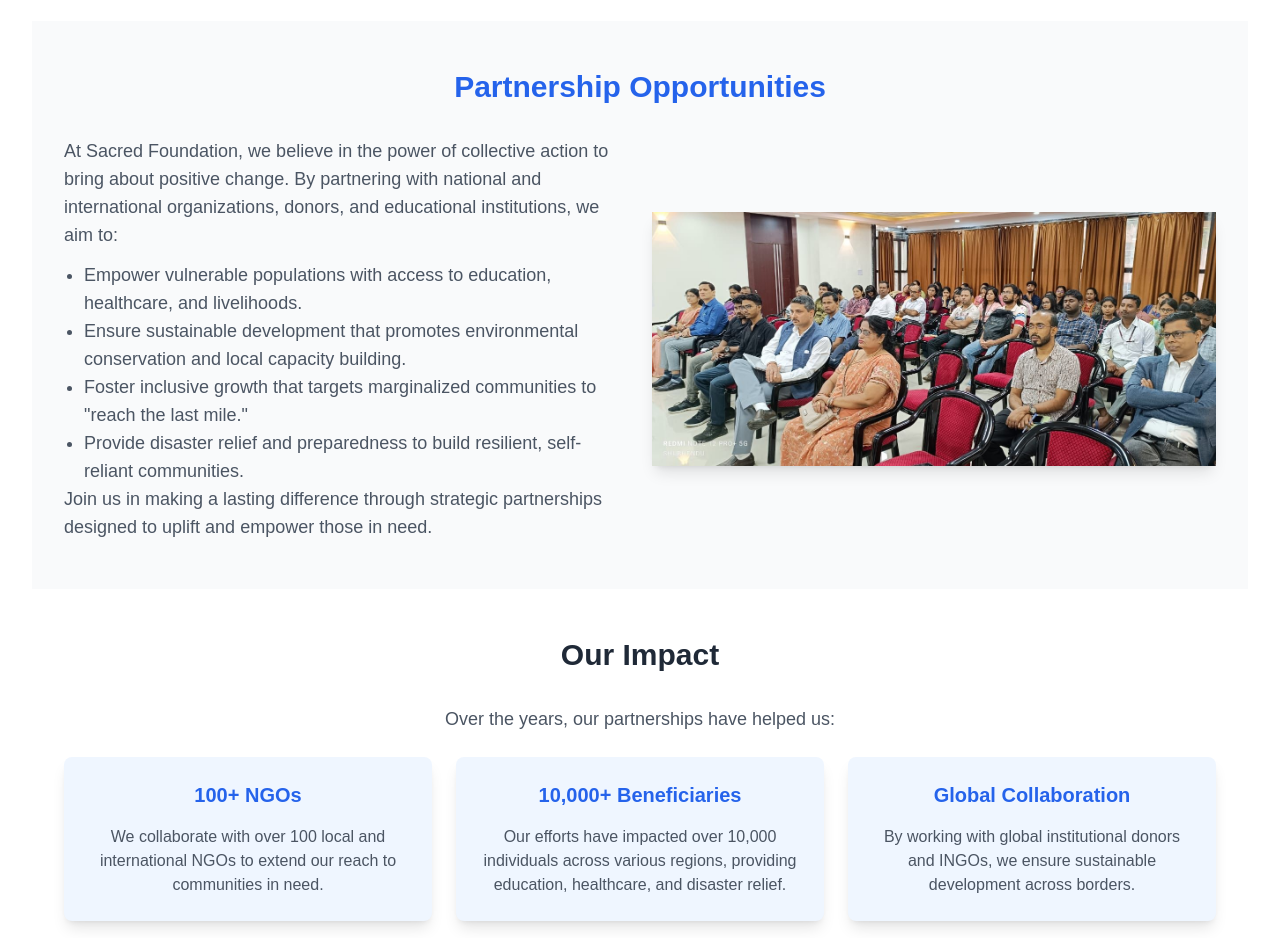
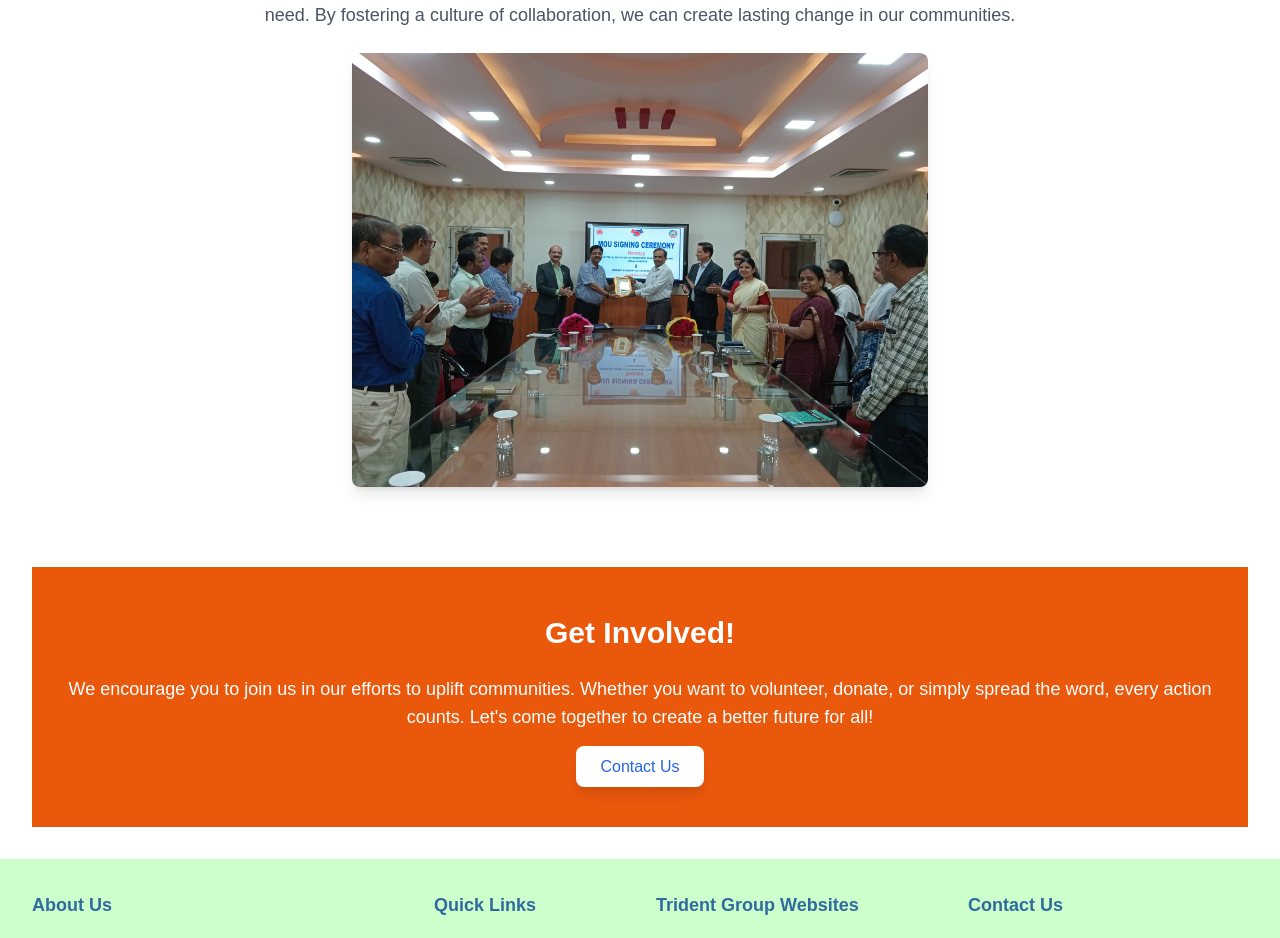
Before and after one commit to Bikash168/Trident_SF, a Next.js app: page /community-involvement in a window 1280 px wide. Shown: the part 520-1458 px from the top of the page. Built offline with nearby package versions, Linux system fonts and the light colour scheme.

Commit message:
new changes

```diff
--- a/pages/community-involvement.tsx
+++ b/pages/community-involvement.tsx
@@ -1,6 +1,7 @@
 import Head from 'next/head';
 import Layout from './components/layout';
-import Image from 'next/image';
+import Image from 'next/image'; // Import Image from next/image
+import Link from 'next/link'; // Import Link for navigation
 
 const CommunityInvolvement = () => {
   return (
@@ -16,85 +17,40 @@ const CommunityInvolvement = () => {
               Community <span className="text-blue-600">Involvement</span>
             </h1>
             <p className="text-lg text-gray-600 mb-6 text-center">
-              Sacred Foundation is dedicated to building resilient communities by reaching the "last mile." Through partnerships with NGOs, INGOs, institutional donors, and educational institutions, we are creating lasting, sustainable solutions for the most marginalized populations. Our approach focuses on collaboration and innovation to empower communities and drive long-term development.
+              At SACRED Foundation, we believe that community involvement is crucial for sustainable development. Our programs engage local communities, empowering them to take charge of their own growth and development. As part of our initiatives, we actively promote volunteerism and encourage individuals to participate in our various projects.
             </p>
-          </div>
-        </section>
+            <p className="text-lg text-gray-600 mb-6 text-center">
+              We recognize that “together we can achieve more,” and we invite everyone to join hands with us to make a difference in the lives of those in need. By fostering a culture of collaboration, we can create lasting change in our communities.
+            </p>
 
-        {/* Partnership Opportunities Section */}
-        <section className="bg-gray-50 py-12">
-          <div className="max-w-7xl mx-auto px-4 sm:px-6 lg:px-8">
-            <h2 className="text-3xl font-bold text-center text-blue-600 mb-8">
-              Partnership Opportunities
-            </h2>
-            <div className="grid grid-cols-1 md:grid-cols-2 gap-6 items-center">
-              <p className="text-lg text-gray-600">
-                At Sacred Foundation, we believe in the power of collective action to bring about positive change. By partnering with national and international organizations, donors, and educational institutions, we aim to:
-                <ul className="list-disc pl-5 mt-3">
-                  <li>Empower vulnerable populations with access to education, healthcare, and livelihoods.</li>
-                  <li>Ensure sustainable development that promotes environmental conservation and local capacity building.</li>
-                  <li>Foster inclusive growth that targets marginalized communities to "reach the last mile."</li>
-                  <li>Provide disaster relief and preparedness to build resilient, self-reliant communities.</li>
-                </ul>
-                Join us in making a lasting difference through strategic partnerships designed to uplift and empower those in need.
-              </p>
-              <div className="rounded-lg shadow-lg">
-                <Image
-                  src="/images/community-partnership.jpg"
-                  alt="Community Partnership"
-                  width={600}
-                  height={400}
-                />
-              </div>
-            </div>
-          </div>
-        </section>
-
-        {/* Impact Section */}
-        <section className="bg-white py-12">
-          <div className="max-w-7xl mx-auto px-4 sm:px-6 lg:px-8">
-            <h2 className="text-3xl font-bold text-center text-gray-800 mb-8">
-              Our Impact
-            </h2>
-            <p className="text-lg text-gray-600 mb-6 text-center">
-              Over the years, our partnerships have helped us:
-            </p>
-            <div className="grid grid-cols-1 md:grid-cols-3 gap-6">
-              <div className="bg-blue-50 p-6 rounded-lg shadow-lg text-center">
-                <h3 className="text-xl font-bold text-blue-600 mb-4">100+ NGOs</h3>
-                <p className="text-gray-600">
-                  We collaborate with over 100 local and international NGOs to extend our reach to communities in need.
-                </p>
-              </div>
-              <div className="bg-blue-50 p-6 rounded-lg shadow-lg text-center">
-                <h3 className="text-xl font-bold text-blue-600 mb-4">10,000+ Beneficiaries</h3>
-                <p className="text-gray-600">
-                  Our efforts have impacted over 10,000 individuals across various regions, providing education, healthcare, and disaster relief.
-                </p>
-              </div>
-              <div className="bg-blue-50 p-6 rounded-lg shadow-lg text-center">
-                <h3 className="text-xl font-bold text-blue-600 mb-4">Global Collaboration</h3>
-                <p className="text-gray-600">
-                  By working with global institutional donors and INGOs, we ensure sustainable development across borders.
-                </p>
-              </div>
+            {/* Image Section */}
+            <div className="flex justify-center mb-8">
+              <Image
+                src="/images/image1.jpg" // Adjust the path according to your project structure
+                alt="Community Involvement Initiative"
+                width={500} // Set appropriate width
+                height={300} // Set appropriate height
+                className="rounded-lg shadow-lg w-full md:w-1/2"
+              />
             </div>
           </div>
         </section>
 
         {/* Call to Action Section */}
-        <section className="bg-blue-600 py-12">
+        <section className="bg-orange-600 py-12">
           <div className="max-w-7xl mx-auto px-4 sm:px-6 lg:px-8">
             <h2 className="text-3xl font-bold text-center text-white mb-6">
-              Partner with Sacred Foundation
+              Get Involved!
             </h2>
             <p className="text-lg text-center text-white mb-6">
-              We invite NGOs, INGOs, institutional donors, and educational institutions to join hands with us in creating a sustainable future for marginalized communities. Together, we can reach the last mile and build resilient societies that thrive.
+              We encourage you to join us in our efforts to uplift communities. Whether you want to volunteer, donate, or simply spread the word, every action counts. Let&apos;s come together to create a better future for all!
             </p>
             <div className="flex justify-center">
-              <a href="/contact" className="bg-white text-blue-600 px-6 py-3 rounded-lg shadow-lg hover:bg-gray-100 transition duration-300">
-                Become a Partner
-              </a>
+              <Link href="/contact"> {/* Use Link for internal navigation */}
+                <a className="bg-white text-blue-600 px-6 py-3 rounded-lg shadow-lg hover:bg-gray-100 transition duration-300">
+                  Contact Us
+                </a>
+              </Link>
             </div>
           </div>
         </section>
--- a/pages/corporates.tsx
+++ b/pages/corporates.tsx
@@ -1,12 +1,13 @@
 import Head from 'next/head';
 import Layout from './components/layout';
-import Image from 'next/image';
-import { useState } from 'react';
+import Image from 'next/image'; // Import Image from next/image
+import Link from 'next/link'; // Import Link for navigation
 
 const CorporatePartnership = () => {
   return (
-    <><Head>
-      <title>Corporates Partnership | SACRED Foundation</title>
+    <>
+      <Head>
+        <title>Corporate Partnership | SACRED Foundation</title>
       </Head>
       <Layout>
         {/* Corporate Partnership Section */}
@@ -16,7 +17,7 @@ const CorporatePartnership = () => {
               Individual & Corporate <span className="text-blue-600">Partnership</span>
             </h1>
             <p className="text-lg text-gray-600 mb-6 text-center">
-            Over the past decade, Sacred Foundation has worked relentlessly to provide the necessary resources for marginalized communities, empowering them to build brighter futures. As one of the most active NGOs in the country, Sacred Foundation focuses on initiatives ranging from education for underprivileged children to healthcare, women's empowerment, disaster relief, and sustainable livelihood programs.
+              Over the past decade, SACRED Foundation has worked relentlessly to provide the necessary resources for marginalized communities, empowering them to build brighter futures. As one of the most active NGOs in the country, SACRED Foundation focuses on initiatives ranging from education for underprivileged children to healthcare, women&apos;s empowerment, disaster relief, and sustainable livelihood programs.
             </p>
             <p className="text-lg text-gray-600 mb-6 text-center">
               Join us in making a lasting impact through our focused welfare projects designed to uplift communities and foster long-term development.
@@ -24,9 +25,11 @@ const CorporatePartnership = () => {
 
             {/* Image Section */}
             <div className="flex justify-center mb-8">
-          <img
-              src="images/image1.jpg"
-              alt="Sacred Foundation Internship"
+              <Image
+                src="/images/image1.jpg" // Adjust the path according to your project structure
+                alt="SACRED Foundation Initiative"
+                width={500} // Set appropriate width
+                height={300} // Set appropriate height
                 className="rounded-lg shadow-lg w-full md:w-1/2"
               />
             </div>
@@ -41,14 +44,16 @@ const CorporatePartnership = () => {
             </h2>
             <div className="grid grid-cols-1 md:grid-cols-2 gap-6 items-center">
               <p className="text-lg text-gray-600">
-              At Sacred Foundation, individual partnerships play a crucial role in the success of our projects. Your support provides vulnerable individuals with essential services such as education, healthcare, and skill development. By partnering with us, you become an advocate for social justice and a key player in transforming lives.
+                At SACRED Foundation, individual partnerships play a crucial role in the success of our projects. Your support provides vulnerable individuals with essential services such as education, healthcare, and skill development. By partnering with us, you become an advocate for social justice and a key player in transforming lives.
                 <br /><br />
                 There are many ways to get involved: from volunteering your time and expertise to raising awareness among your network. Every act of contribution, big or small, makes a difference. Spread the word, engage your community, and take part in our efforts to build a more equitable world.
               </p>
               <div className="rounded-lg shadow-lg">
-            <img
-              src="images/image1.jpg"
-              alt="Sacred Foundation Internship"
+                <Image
+                  src="/images/image1.jpg" // Adjust the path according to your project structure
+                  alt="SACRED Foundation Initiative"
+                  width={500} // Set appropriate width
+                  height={300} // Set appropriate height
                   className="rounded-lg shadow-lg w-full md:w-1/2"
                 />
               </div>
@@ -56,7 +61,6 @@ const CorporatePartnership = () => {
           </div>
         </section>
 
-      {/* Call to Action Section */}
         {/* Corporate Partnership Section */}
         <section className="bg-white py-12">
           <div className="max-w-7xl mx-auto px-4 sm:px-6 lg:px-8">
@@ -64,17 +68,19 @@ const CorporatePartnership = () => {
               Corporate <span className="text-blue-600">Partnership</span>
             </h1>
             <p className="text-lg text-gray-600 mb-6 text-center">
-            At Sacred Foundation, we believe in the power of collaboration to create a sustainable impact. Our Corporate Social Responsibility (CSR) partnerships offer companies an opportunity to support transformative initiatives that address education, healthcare, gender equality, disaster relief, and sustainable development across vulnerable communities.
+              At SACRED Foundation, we believe in the power of collaboration to create a sustainable impact. Our Corporate Social Responsibility (CSR) partnerships offer companies an opportunity to support transformative initiatives that address education, healthcare, gender equality, disaster relief, and sustainable development across vulnerable communities.
             </p>
             <p className="text-lg text-gray-600 mb-6 text-center">
-            By partnering with us, corporations can align their social and environmental objectives with impactful projects, ensuring compliance with India's mandatory CSR regulations under the Companies Act 2013. Together, we can foster inclusive growth and long-term community development.
+              By partnering with us, corporations can align their social and environmental objectives with impactful projects, ensuring compliance with India&apos;s mandatory CSR regulations under the Companies Act 2013. Together, we can foster inclusive growth and long-term community development.
             </p>
 
             {/* Image Section */}
             <div className="flex justify-center mb-8">
-          <img
-              src="images/image1.jpg"
-              alt="Sacred Foundation Internship"
+              <Image
+                src="/images/image1.jpg" // Adjust the path according to your project structure
+                alt="SACRED Foundation Initiative"
+                width={500} // Set appropriate width
+                height={300} // Set appropriate height
                 className="rounded-lg shadow-lg w-full md:w-1/2"
               />
             </div>
@@ -88,16 +94,19 @@ const CorporatePartnership = () => {
               Partner with Us for Greater Impact
             </h2>
             <p className="text-lg text-center text-white mb-6">
-            Become a Corporate Partner and contribute to meaningful change. Let’s create sustainable solutions for the challenges faced by underserved communities while fulfilling your corporate responsibility. Your support makes a world of difference.
+              Become a Corporate Partner and contribute to meaningful change. Let&apos;s create sustainable solutions for the challenges faced by underserved communities while fulfilling your corporate responsibility. Your support makes a world of difference.
             </p>
             <div className="flex justify-center">
-            <a href="/contact" className="bg-white text-blue-600 px-6 py-3 rounded-lg shadow-lg hover:bg-gray-100 transition duration-300">
+              <Link href="/contact"> {/* Use Link for internal navigation */}
+                <a className="bg-white text-blue-600 px-6 py-3 rounded-lg shadow-lg hover:bg-gray-100 transition duration-300">
                   Contact Us
                 </a>
+              </Link>
             </div>
           </div>
         </section>
-    </Layout></>
+      </Layout>
+    </>
   );
 };
 
```
Also changed, not shown: pages/about-us.tsx (+12 -6 lines), pages/advocacy.tsx (+9 -5 lines), pages/community-development.tsx (+12 -4 lines), pages/components/FinancialSection.tsx (+6 -13 lines), pages/consultancy.tsx (+8 -3 lines). Lines whose indentation alone changed are shown as unchanged.
